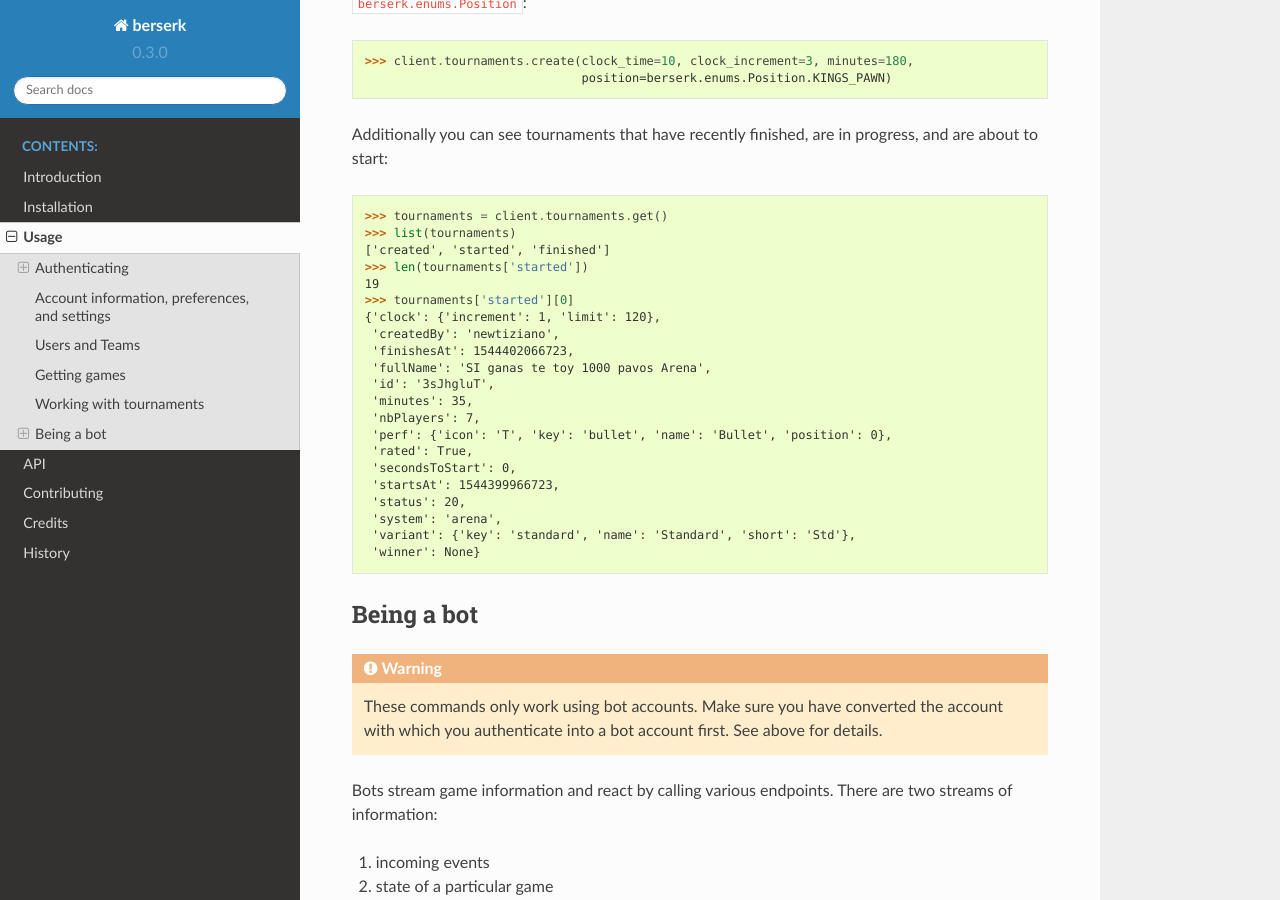
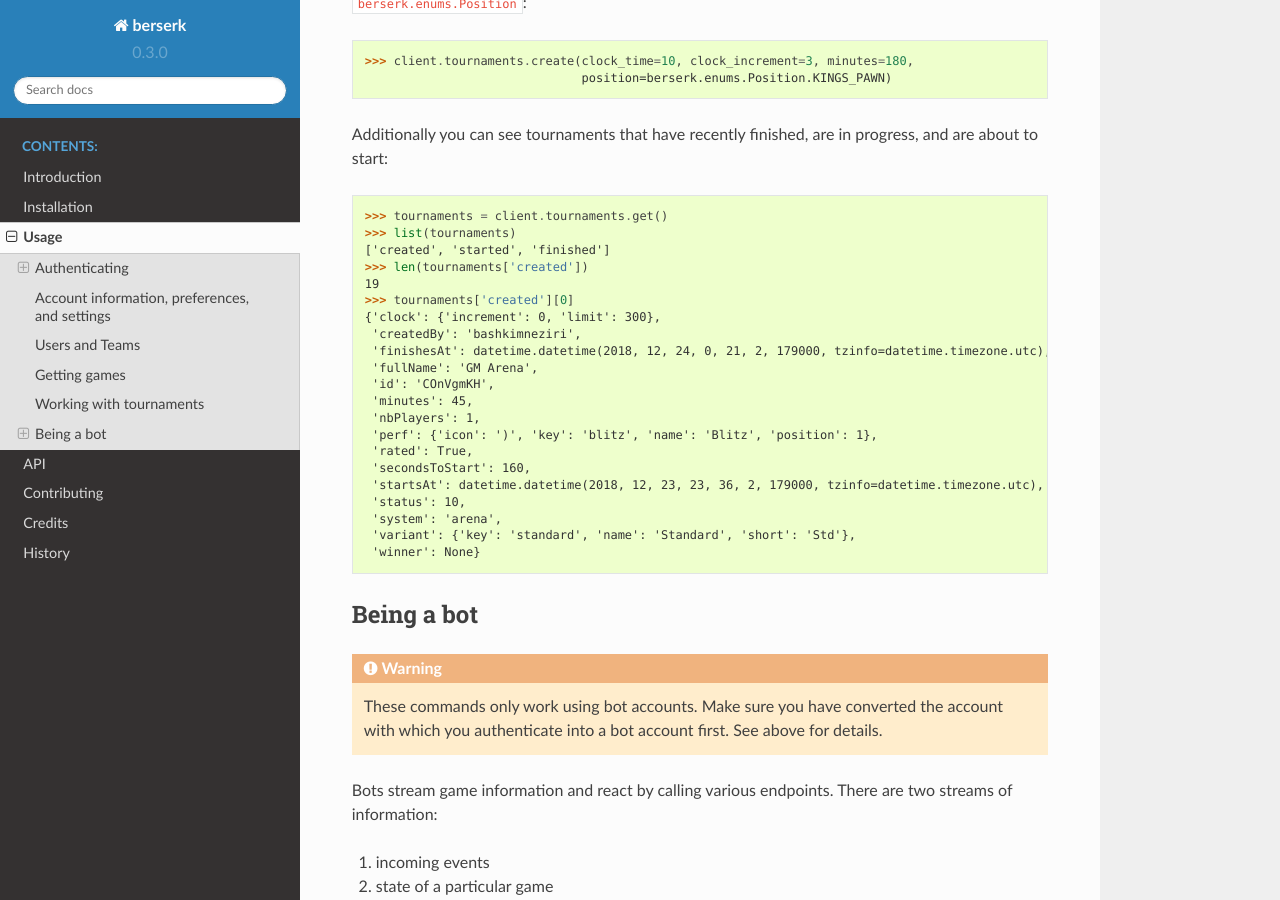
Before and after one commit to rhgrant10/berserk, a Sphinx documentation site: the page built from docs/usage.rst, in a window 1280 px wide and 900 px high, scrolled down 6934 px. Built offline with Sphinx 7.4.7 and the Read the Docs theme 2.0.0, drawn with Linux system fonts in a browser that asks for light colours.

Commit message:
Fix conversion of timestamps into datetimes

```diff
--- a/HISTORY.rst
+++ b/HISTORY.rst
@@ -1,6 +1,11 @@
 =======
 History
 =======
+
+???
+---
+
+* Convert datetime string in tournament creation response into datetime object
 
 0.3.0 (2018-12-23)
 ------------------
--- a/docs/usage.rst
+++ b/docs/usage.rst
@@ -407,21 +407,21 @@ progress, and are about to start:
     >>> tournaments = client.tournaments.get()
     >>> list(tournaments)
     ['created', 'started', 'finished']
-    >>> len(tournaments['started'])
+    >>> len(tournaments['created'])
     19
-    >>> tournaments['started'][0]
-    {'clock': {'increment': 1, 'limit': 120},
-     'createdBy': 'newtiziano',
-     'finishesAt': 1544402066723,
-     'fullName': 'SI ganas te toy 1000 pavos Arena',
-     'id': '3sJhgluT',
-     'minutes': 35,
-     'nbPlayers': 7,
-     'perf': {'icon': 'T', 'key': 'bullet', 'name': 'Bullet', 'position': 0},
+    >>> tournaments['created'][0]
+    {'clock': {'increment': 0, 'limit': 300},
+     'createdBy': 'bashkimneziri',
+     'finishesAt': datetime.datetime(2018, 12, 24, 0, 21, 2, 179000, tzinfo=datetime.timezone.utc),
+     'fullName': 'GM Arena',
+     'id': 'COnVgmKH',
+     'minutes': 45,
+     'nbPlayers': 1,
+     'perf': {'icon': ')', 'key': 'blitz', 'name': 'Blitz', 'position': 1},
      'rated': True,
-     'secondsToStart': 0,
-     'startsAt': 1544399966723,
-     'status': 20,
+     'secondsToStart': 160,
+     'startsAt': datetime.datetime(2018, 12, 23, 23, 36, 2, 179000, tzinfo=datetime.timezone.utc),
+     'status': 10,
      'system': 'arena',
      'variant': {'key': 'standard', 'name': 'Standard', 'short': 'Std'},
      'winner': None}
```
Also changed, not shown: 3 other files.
